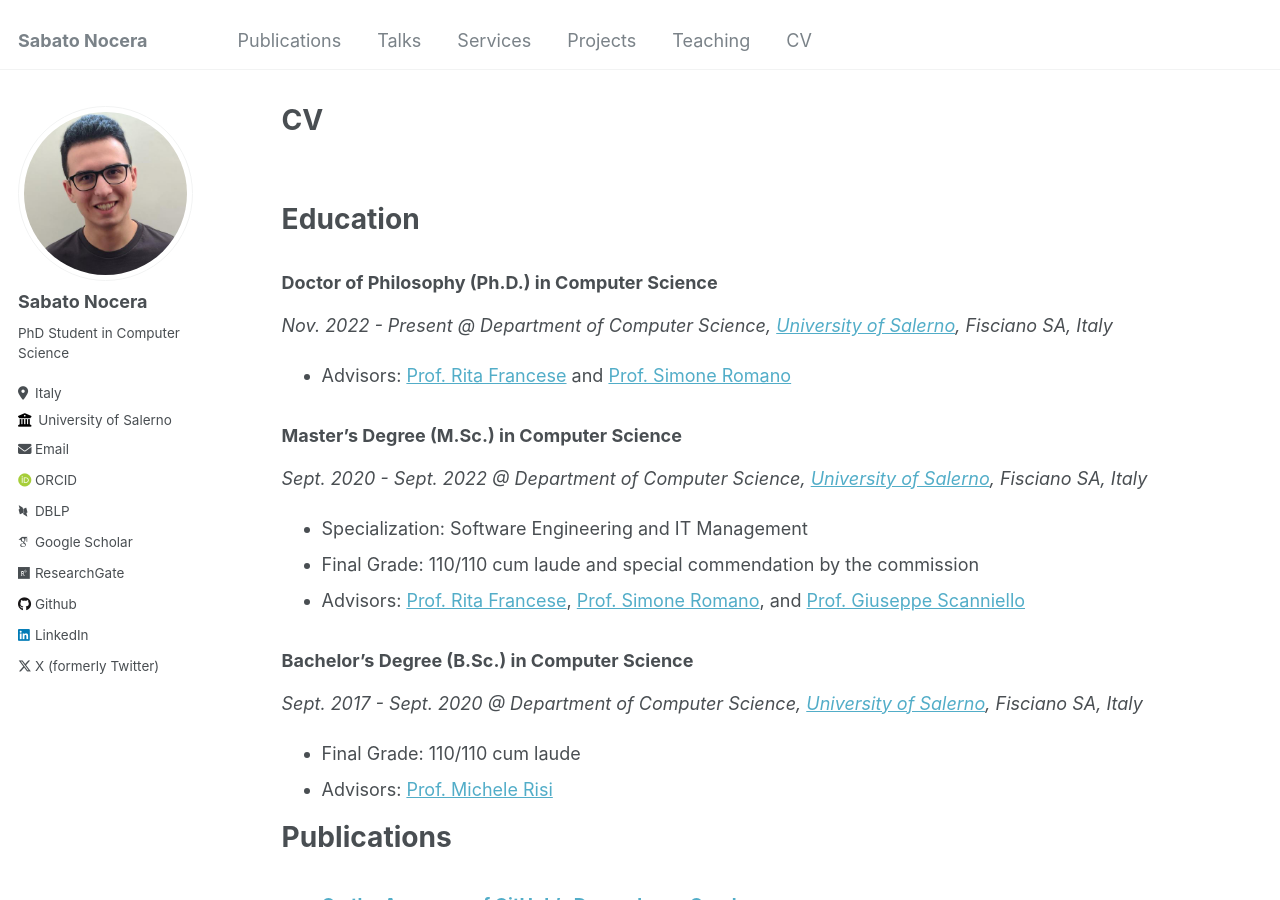
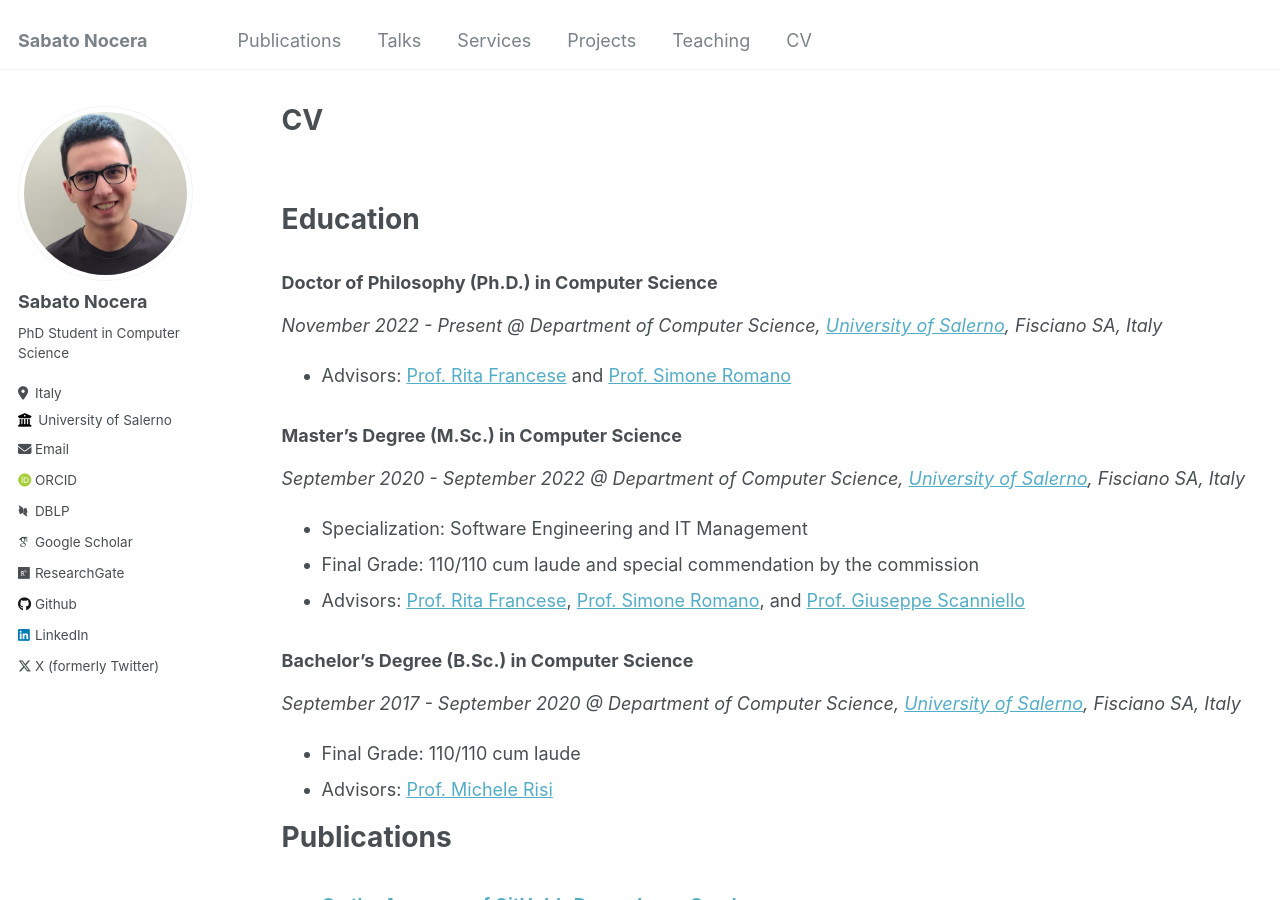
Before and after one commit to sabato-nocera/sabato-nocera.github.io, a Jekyll site: the page built from _pages/cv.md, in a window 1280 px wide and 900 px high. Built offline with Jekyll 4.4.1, drawn with Linux system fonts in a browser that asks for light colours; some web fonts are replaced.

Commit message:
Update cv.md

```diff
--- a/_pages/cv.md
+++ b/_pages/cv.md
@@ -13,17 +13,17 @@ redirect_from:
 Education
 ======
 ### Doctor of Philosophy (Ph.D.) in Computer Science
-_Nov. 2022 - Present @ Department of Computer Science, [University of Salerno](https://web.unisa.it/en/university), Fisciano SA, Italy_
+_November 2022 - Present @ Department of Computer Science, [University of Salerno](https://web.unisa.it/en/university), Fisciano SA, Italy_
 * Advisors: [Prof. Rita Francese](https://docenti.unisa.it/004763/home) and [Prof. Simone Romano](https://sites.google.com/view/simoneromano/home?authuser=0)
 
 ### Master’s Degree (M.Sc.) in Computer Science
-_Sept. 2020 - Sept. 2022 @ Department of Computer Science, [University of Salerno](https://web.unisa.it/en/university), Fisciano SA, Italy_
+_September 2020 - September 2022 @ Department of Computer Science, [University of Salerno](https://web.unisa.it/en/university), Fisciano SA, Italy_
 * Specialization: Software Engineering and IT Management
 * Final Grade: 110/110 cum laude and special commendation by the commission
 * Advisors: [Prof. Rita Francese](https://docenti.unisa.it/004763/home), [Prof. Simone Romano](https://sites.google.com/view/simoneromano/home?authuser=0), and [Prof. Giuseppe Scanniello](https://sites.google.com/view/prof-giuseppe-scanniello/home)
 
 ### Bachelor’s Degree (B.Sc.) in Computer Science
-_Sept. 2017 - Sept. 2020 @ Department of Computer Science, [University of Salerno](https://web.unisa.it/en/university), Fisciano SA, Italy_
+_September 2017 - September 2020 @ Department of Computer Science, [University of Salerno](https://web.unisa.it/en/university), Fisciano SA, Italy_
 * Final Grade: 110/110 cum laude
 * Advisors: [Prof. Michele Risi](https://docenti.unisa.it/005637/home)
 
```
